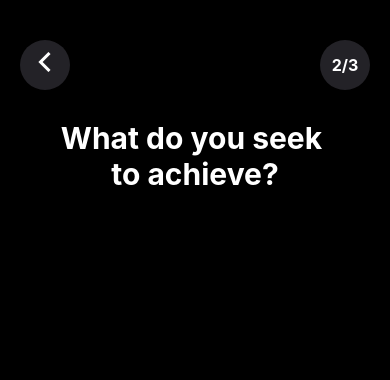
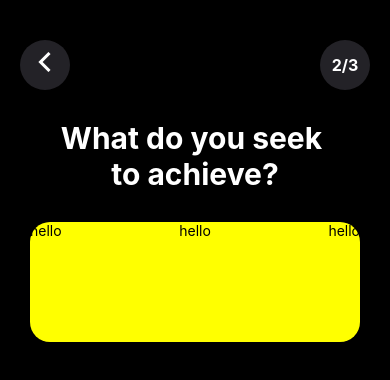
Before and after one commit to Sedinamm/HealthX, a React Native app: screen /Question2 in a window 390 px wide. Shown: the top 380 px of the page. Built offline with nearby package versions, Linux system fonts and the light colour scheme.

Commit message:
imported Image

```diff
--- a/Screens/Question2.js
+++ b/Screens/Question2.js
@@ -4,6 +4,7 @@ import {
   View,
   SafeAreaView,
   TouchableOpacity,
+  Image,
 } from "react-native";
 import React from "react";
 import { Ionicons } from "@expo/vector-icons";
@@ -73,6 +74,26 @@ const Question2 = () => {
           What do you seek {"\n"}to achieve?
         </Text>
       </View>
+
+      {/* Buttons */}
+      <View style={{ marginTop: 30 }}>
+        {/* Question 1 */}
+        <TouchableOpacity
+          style={{
+            height: 120,
+            width: 330,
+            borderRadius: 20,
+            backgroundColor: "yellow",
+            alignSelf: "center",
+            justifyContent: "space-between",
+            flexDirection: "row",
+          }}
+        >
+          <Text style={{ color: "black" }}>hello</Text>
+          <Text style={{ color: "black" }}>hello</Text>
+          <Text style={{ color: "black" }}>hello</Text>
+        </TouchableOpacity>
+      </View>
     </SafeAreaView>
   );
 };
```
